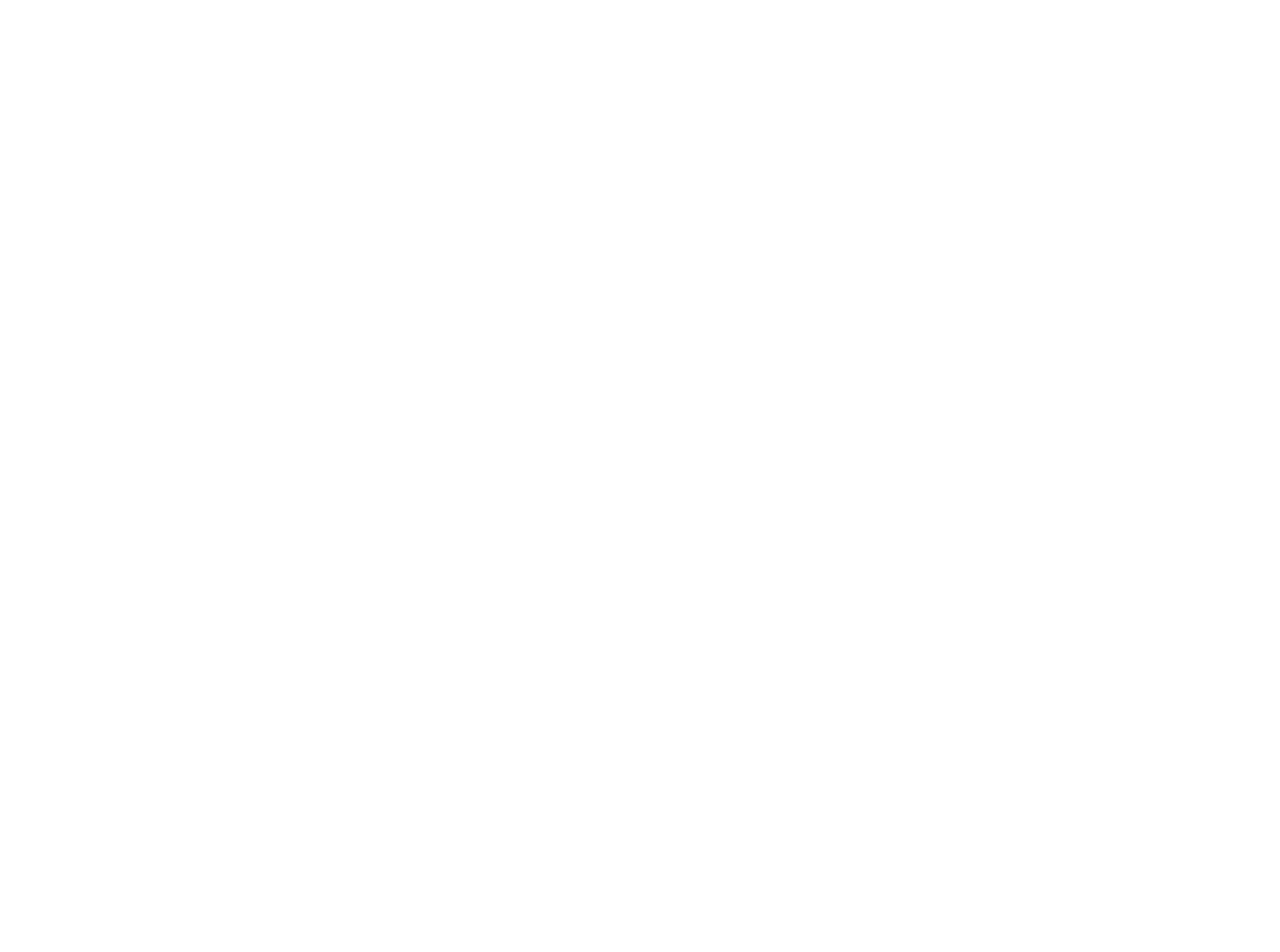
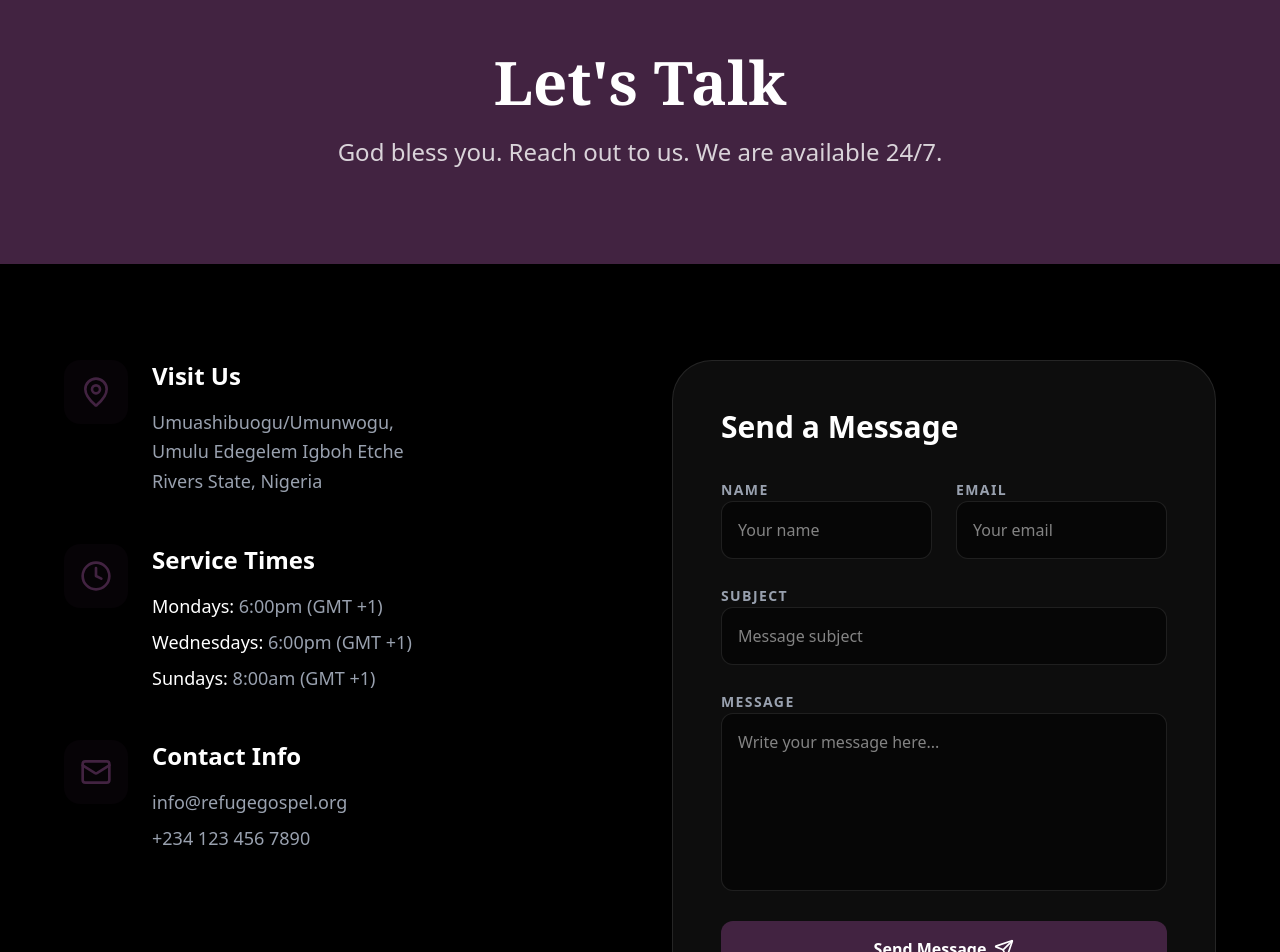
Before and after one commit to Favour-dgreat/refuge-gospel, a React (Vite) app: page /contact in a window 1280 px wide. Before the commit this address had no page. Shown: the part 140-1092 px from the top of the page. Before the commit the page ends 800 px from the top, so only its background shows below. Built offline with nearby package versions, Linux system fonts and the light colour scheme.

Commit message:
feat: Add Contact page, update Header navigation and social links, and refine public page styling and content.

```diff
--- a/src/App.tsx
+++ b/src/App.tsx
@@ -8,6 +8,7 @@
 import WhoWeAre from './pages/public/WhoWeAre';
 import Ministries from './pages/public/Ministries';
 import Governance from './pages/public/Governance';
+import Contact from './pages/public/Contact';
 
 function App() {
   return (
@@ -34,6 +35,11 @@
             <Governance />
           </Layout>
         } />
+        <Route path="/contact" element={
+          <Layout>
+            <Contact />
+          </Layout>
+        } />
 
         {/* Admin Routes - No Layout or different layout */}
         <Route path="/admin/login" element={<Login />} />
--- a/src/components/layout/Footer.tsx
+++ b/src/components/layout/Footer.tsx
@@ -1,5 +1,5 @@
 import { Link } from 'react-router-dom';
-
+import logo from '../../assets/images/logo.png';
 const Footer = () => {
     const currentYear = new Date().getFullYear();
 
@@ -12,7 +12,7 @@
                     <div>
                         <div className="mb-4">
                             {/* Placeholder for logo */}
-                            <span className="text-2xl font-bold text-white tracking-widest">RGIC</span>
+                            <img src={logo} alt="RGIC Logo" className="h-20 w-auto inline-block mr-3" />
                         </div>
                         <p className="leading-relaxed text-sm">
                             Refuge Gospel International Church.<br />
--- a/src/components/layout/Header.tsx
+++ b/src/components/layout/Header.tsx
@@ -1,6 +1,6 @@
 import { useState, useEffect } from 'react';
 import { Link } from 'react-router-dom';
-import { Menu, X, Facebook, Instagram } from 'lucide-react';
+import { Menu, X, Facebook, Instagram, Twitter } from 'lucide-react';
 import logo from '../../assets/images/logo.png';
 
 const Header = () => {
@@ -17,14 +17,10 @@
 
     const navLinks = [
         { name: 'Home', path: '/' },
-        { name: 'Livestream', path: '/#livestream' },
         { name: 'Who We Are', path: '/who-we-are' },
         { name: 'Ministries', path: '/ministries' },
         { name: 'Governance', path: '/governance' },
-        { name: 'Give', path: '/#give' },
-        { name: 'Store', path: '/#store' },
-        { name: 'Resources', path: '/#resources' },
-        { name: 'Contact', path: '/#contact' },
+        { name: 'Contact', path: '/contact' },
     ];
 
     return (
@@ -52,11 +48,14 @@
                     </ul>
                     {/* Social Icons */}
                     <div className="flex items-center space-x-4 border-l border-white/20 pl-6">
-                        <a href="https://facebook.com" target="_blank" rel="noopener noreferrer" className="text-white hover:text-gray-300">
+                        <a href="https://web.facebook.com/THEATEROFSOLACE" target="_blank" rel="noopener noreferrer" className="text-white hover:text-gray-300">
                             <Facebook size={18} />
                         </a>
-                        <a href="https://instagram.com" target="_blank" rel="noopener noreferrer" className="text-white hover:text-gray-300">
+                        <a href="https://www.instagram.com/refugegospel/" target="_blank" rel="noopener noreferrer" className="text-white hover:text-gray-300">
                             <Instagram size={18} />
+                        </a>
+                         <a href="https://x.com/RefugeGospel" target="_blank" rel="noopener noreferrer" className="text-white hover:text-gray-300">
+                            <Twitter size={18} />
                         </a>
                     </div>
                 </nav>
--- /dev/null
+++ b/src/pages/public/Contact.tsx
@@ -0,0 +1,149 @@
+import { motion } from 'framer-motion';
+import { MapPin, Clock, Send, Mail } from 'lucide-react';
+
+const Contact = () => {
+    return (
+        <div className="bg-black min-h-screen pt-24 overflow-hidden">
+            {/* Header */}
+            <section className="bg-accent text-white py-24 px-4 text-center">
+                <motion.h1
+                    initial={{ opacity: 0, y: 20 }}
+                    animate={{ opacity: 1, y: 0 }}
+                    transition={{ duration: 0.6 }}
+                    className="text-5xl md:text-6xl font-bold mb-6 font-serif"
+                >
+                    Let's Talk
+                </motion.h1>
+                <motion.p
+                    initial={{ opacity: 0, y: 20 }}
+                    animate={{ opacity: 1, y: 0 }}
+                    transition={{ duration: 0.6, delay: 0.2 }}
+                    className="text-xl md:text-2xl text-white/80 max-w-2xl mx-auto font-light"
+                >
+                    God bless you. Reach out to us. We are available 24/7.
+                </motion.p>
+            </section>
+
+            <section className="py-24 px-4 container mx-auto">
+                <div className="grid md:grid-cols-2 gap-16 max-w-6xl mx-auto">
+
+                    {/* Contact Info */}
+                    <div className="space-y-12">
+                        {/* Address */}
+                        <motion.div
+                            initial={{ opacity: 0, x: -20 }}
+                            whileInView={{ opacity: 1, x: 0 }}
+                            viewport={{ once: true }}
+                            className="flex items-start gap-6 group"
+                        >
+                            <div className="bg-accent/10 p-4 rounded-2xl group-hover:bg-accent/20 transition-colors">
+                                <MapPin className="w-8 h-8 text-accent" />
+                            </div>
+                            <div>
+                                <h3 className="text-2xl font-bold text-white mb-4">Visit Us</h3>
+                                <p className="text-gray-400 text-lg leading-relaxed">
+                                    Umuashibuogu/Umunwogu,<br />
+                                    Umulu Edegelem Igboh Etche<br />
+                                    Rivers State, Nigeria
+                                </p>
+                            </div>
+                        </motion.div>
+
+                        {/* Service Times */}
+                        <motion.div
+                            initial={{ opacity: 0, x: -20 }}
+                            whileInView={{ opacity: 1, x: 0 }}
+                            viewport={{ once: true }}
+                            transition={{ delay: 0.2 }}
+                            className="flex items-start gap-6 group"
+                        >
+                            <div className="bg-accent/10 p-4 rounded-2xl group-hover:bg-accent/20 transition-colors">
+                                <Clock className="w-8 h-8 text-accent" />
+                            </div>
+                            <div>
+                                <h3 className="text-2xl font-bold text-white mb-4">Service Times</h3>
+                                <div className="space-y-2 text-gray-400 text-lg">
+                                    <p><span className="text-white font-medium">Mondays:</span> 6:00pm (GMT +1)</p>
+                                    <p><span className="text-white font-medium">Wednesdays:</span> 6:00pm (GMT +1)</p>
+                                    <p><span className="text-white font-medium">Sundays:</span> 8:00am (GMT +1)</p>
+                                </div>
+                            </div>
+                        </motion.div>
+
+                        {/* Additional Info */}
+                        <motion.div
+                            initial={{ opacity: 0, x: -20 }}
+                            whileInView={{ opacity: 1, x: 0 }}
+                            viewport={{ once: true }}
+                            transition={{ delay: 0.4 }}
+                            className="flex items-start gap-6 group"
+                        >
+                            <div className="bg-accent/10 p-4 rounded-2xl group-hover:bg-accent/20 transition-colors">
+                                <Mail className="w-8 h-8 text-accent" />
+                            </div>
+                            <div>
+                                <h3 className="text-2xl font-bold text-white mb-4">Contact Info</h3>
+                                <div className="space-y-2 text-gray-400 text-lg">
+                                    <p>info@refugegospel.org</p>
+                                    <p>+234 123 456 7890</p>
+                                </div>
+                            </div>
+                        </motion.div>
+                    </div>
+
+                    {/* Contact Form */}
+                    <motion.div
+                        initial={{ opacity: 0, y: 20 }}
+                        whileInView={{ opacity: 1, y: 0 }}
+                        viewport={{ once: true }}
+                        className="bg-white/5 p-8 md:p-12 rounded-[40px] border border-white/10"
+                    >
+                        <h3 className="text-3xl font-bold text-white mb-8">Send a Message</h3>
+                        <form className="space-y-6">
+                            <div className="grid md:grid-cols-2 gap-6">
+                                <div className="space-y-2">
+                                    <label className="text-sm text-gray-400 uppercase tracking-widest font-bold">Name</label>
+                                    <input
+                                        type="text"
+                                        className="w-full bg-black/50 border border-white/10 rounded-xl px-4 py-4 text-white focus:outline-none focus:border-accent transition-colors"
+                                        placeholder="Your name"
+                                    />
+                                </div>
+                                <div className="space-y-2">
+                                    <label className="text-sm text-gray-400 uppercase tracking-widest font-bold">Email</label>
+                                    <input
+                                        type="email"
+                                        className="w-full bg-black/50 border border-white/10 rounded-xl px-4 py-4 text-white focus:outline-none focus:border-accent transition-colors"
+                                        placeholder="Your email"
+                                    />
+                                </div>
+                            </div>
+                            <div className="space-y-2">
+                                <label className="text-sm text-gray-400 uppercase tracking-widest font-bold">Subject</label>
+                                <input
+                                    type="text"
+                                    className="w-full bg-black/50 border border-white/10 rounded-xl px-4 py-4 text-white focus:outline-none focus:border-accent transition-colors"
+                                    placeholder="Message subject"
+                                />
+                            </div>
+                            <div className="space-y-2">
+                                <label className="text-sm text-gray-400 uppercase tracking-widest font-bold">Message</label>
+                                <textarea
+                                    rows={6}
+                                    className="w-full bg-black/50 border border-white/10 rounded-xl px-4 py-4 text-white focus:outline-none focus:border-accent transition-colors resize-none"
+                                    placeholder="Write your message here..."
+                                />
+                            </div>
+                            <button className="w-full bg-accent text-white font-bold py-4 rounded-xl hover:bg-accent/90 transition-colors flex items-center justify-center gap-2 group">
+                                <span>Send Message</span>
+                                <Send className="w-5 h-5 group-hover:translate-x-1 transition-transform" />
+                            </button>
+                        </form>
+                    </motion.div>
+                </div>
+            </section>
+        </div>
+    );
+};
+
+export default Contact;
--- a/src/pages/public/Ministries.tsx
+++ b/src/pages/public/Ministries.tsx
@@ -32,7 +32,7 @@
     };
 
     return (
-        <div className="bg-gray-50 min-h-screen pt-20">
+        <div className="bg-black min-h-screen pt-24 overflow-hidd">
             {/* Header */}
             <section className="bg-accent text-white py-24 px-4 text-center">
                 <h1 className="text-5xl md:text-6xl font-bold mb-6">Our Ministries & Departments</h1>
```
Also changed, not shown: src/pages/public/Governance.tsx (+15 -15 lines), src/pages/public/WhoWeAre.tsx (+14 -13 lines).
